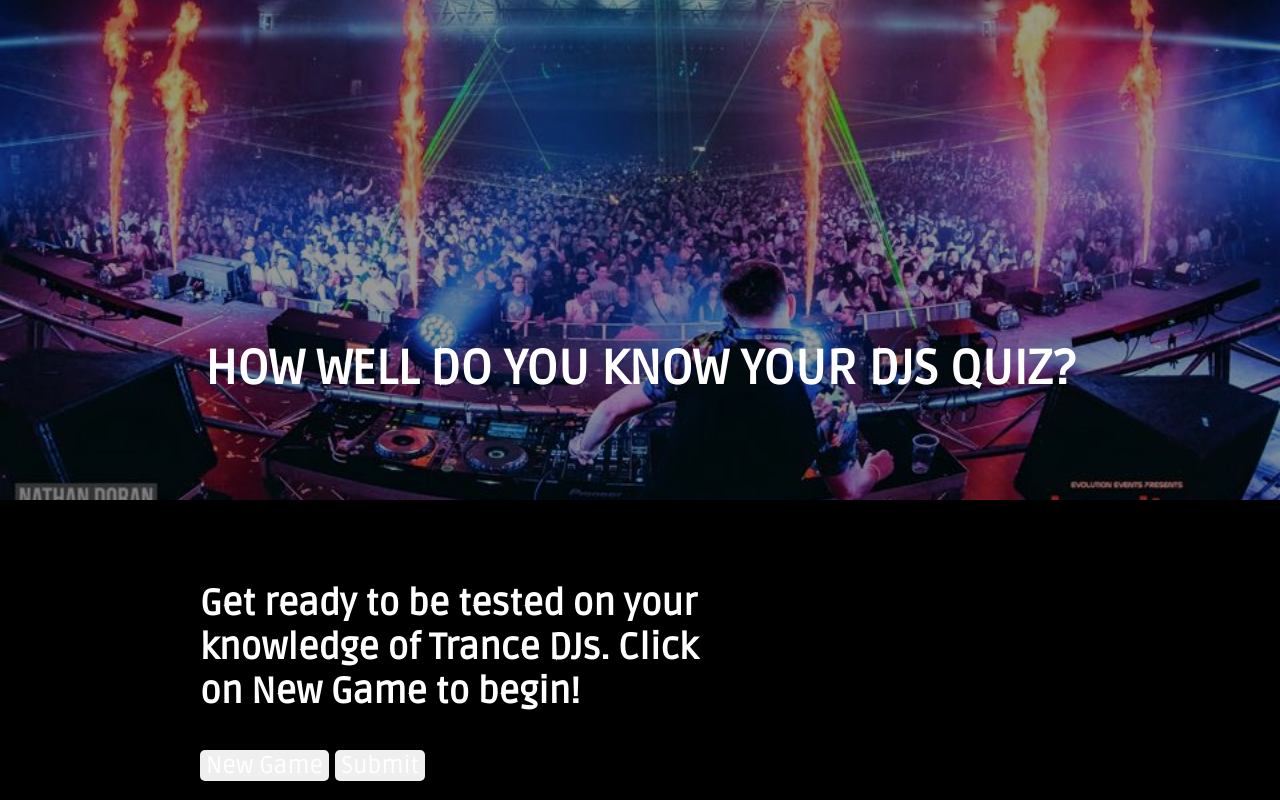
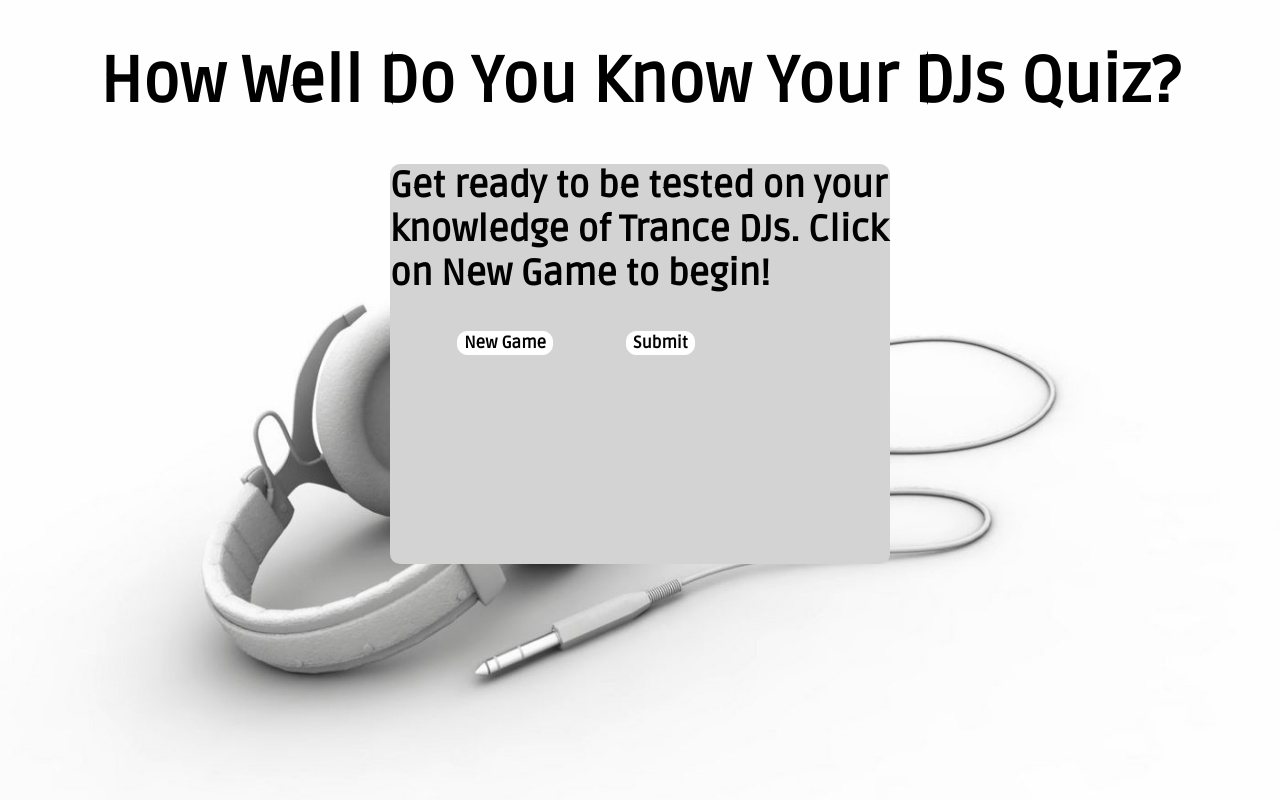
Before and after one commit to philmein23/quizzapp, a plain HTML site: page index.html in a window 1280 px wide. Drawn offline with nearby package versions, Linux system fonts and the light colour scheme.

Commit message:
modified css

```diff
--- a/css/style.css
+++ b/css/style.css
@@ -26,78 +26,42 @@
 
 body {
     font-family: 'Ruda', sans-serif;
-    background-color: black;
+    background-color: white;
+    background-image: url(../img/headphones.jpg);
+    background-repeat:no-repeat
 }
 
 /** Header Styles */
-
-.headerbar {
-    width: 100%;
-    height: 500px;
-    background-image: url(../img/bk5.jpg);
-    background-repeat: no-repeat;
-    background-position: 0% 87%;
-    background-size: cover;
-    opacity: 0.6;
+h1 {
+    text-align: center;
+    font-size: 4em;
 }
 
-h1 {
-    position: relative;
-    bottom: 4em;
-    text-align: center;
-    text-transform: uppercase;
-    color: white;
-    font-family: 'Ruda', sans-serif;
-    font-size: 3em;
-    font-weight: bold;
+.quiz{
+    width:500px;
+    height:400px;
+    margin: 0 auto;
+    background-color: lightgray;
+    border-radius: 10px;
+    font-size:1.5em;
+
 }
 
-.quiz {
-    margin-left: 90px;
-    float: left;
-    width: 40%;
-    margin-left: 200px;
-    margin-top: -70px;
-}
-
-.quiz,
-p {
-    color: white;
-    font-size: 1.5em;
-}
-
-form p {
-    text-align: left;
+.question {
+    text-align:left;
+    font-weight: bolder;
 }
 
 .answer {
-    background-color: #848181;
-    display: none;
-    float: left;
-    color: white;
-    margin-top: -10px;
-    margin-left: 80px;
+    background-color: darkgray;
+    text-align:center;
 }
 
-img {
-    width: 50%;
-    height: 50%;
+.start, .submit {
+    margin-left:4em;
+    border-radius:10px;
+    border: 1px solid white;
+    background-color:white;
+    font-weight:bold;
+    font-size:0.7em;
 }
-
-.submit {
-    border-radius: 5px;
-    text-shadow: 0;
-    border: none;
-}
-
-.start {
-    border-radius: 5px;
-    text-shadow: 0;
-    border: none;
-}
-
-}
-
-.submit:hover {
-    background-color: #848181;
-}
--- a/index.html
+++ b/index.html
@@ -4,8 +4,8 @@
 <head>
     <meta charset="UTF-8">
     <title>Do You Know Your DJ Quiz?</title>
-    <link rel="stylesheet" href="css/style.css" />
-    <link rel="stylesheet" href="css/normalize.css" />
+    <link rel="stylesheet" href="css/style.css"/>
+    <link rel="stylesheet" href="css/normalize.css"/>
     <link href='https://fonts.googleapis.com/css?family=Fjalla+One' rel='stylesheet' type='text/css'>
     <link href='https://fonts.googleapis.com/css?family=Ruda' rel='stylesheet' type='text/css'>
     <script src="http://ajax.googleapis.com/ajax/libs/jquery/1.10.2/jquery.min.js"></script>
@@ -16,22 +16,25 @@
 <header class="headerbar">
 </header>
 <h1>How Well Do You Know Your DJs Quiz?</h1>
+
 <div class="container">
     <section class="quiz">
         <form id="questionnaire">
             <h2>Get ready to be tested on your knowledge of Trance DJs. Click on New Game to begin!</h2>
-                <p>
+
+            <p class="question">
             </p>
-                <input type="button" class="start" name="start" value="New Game" />
-                <input type="button" class="submit" name="submit" value="Submit" />
+            <input type="button" class="start" name="start" value="New Game"/>
+            <input type="button" class="submit" name="submit" value="Submit"/>
         </form>
+
+        <div class="answer">
+
+        </div>
     </section>
+
+
 </div>
-    <section class="answer">
-
-            <a class="close" href="#">Close</a>
-
-    </section>
 
 </body>
 
--- a/js/app.js
+++ b/js/app.js
@@ -38,14 +38,11 @@ $(document).ready(function () {
     var correctGuess = 0;
 
 
-    $("a.close").click(function () {
-        $(".answer").fadeOut('slow');
-    });
-
 
     $('.start').click(function (event) {
         event.preventDefault();
         /* Act on the event */
+        $('h2').empty();
         $('p').empty();
         $('.answer').empty();
         counter = 0;
@@ -68,7 +65,6 @@ $(document).ready(function () {
 
     });
 
-
     function currentQuestion() {
 
         if (counter < 5) {
@@ -82,7 +78,7 @@ $(document).ready(function () {
 
 
         for (var i = 0; i < quiz[counter].answers.length; i++) {
-            $('p').append("<input type='radio' name='" + quiz[counter].answers[i] + "' value='" + quiz[counter].answers[i] + "' />" + "<span class='result'>" + quiz[counter].answers[i] + "</span><br />");
+            $('p').append("<input type='radio' class='dj'  name='" + quiz[counter].answers[i] + "' value='" + quiz[counter].answers[i] + "' />" + "<span class='result'>" + quiz[counter].answers[i] + "</span><br />");
 
 
         }
@@ -99,7 +95,7 @@ $(document).ready(function () {
         }
     }
 
-    ß
+
 
 
 });
```
Also changed, not shown: img/headphones.jpg (added). Lines whose indentation alone changed are shown as unchanged.
